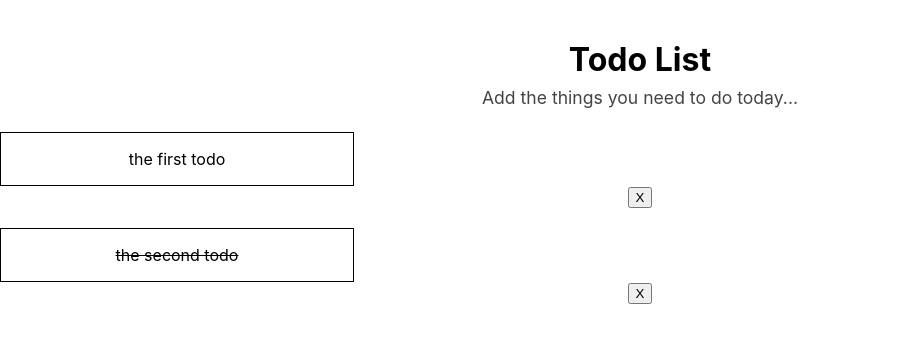
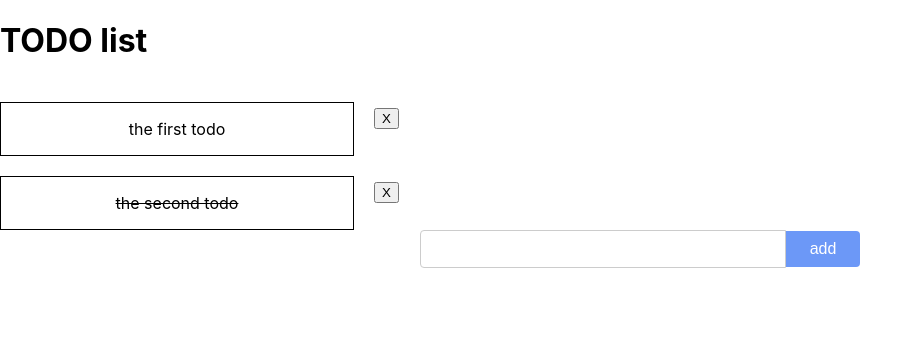
Before and after one commit to LIHA11/day10-todo, a React (Create React App) app: page / in a window 1280 px wide. Shown: the top 342 px of the page, without its empty margins (0-923 px from the left). Built offline with nearby package versions, Linux system fonts and the light colour scheme.

Commit message:
feat:add Todo Group css

```diff
--- a/src/App.js
+++ b/src/App.js
@@ -1,7 +1,7 @@
 import './App.css';
 import {useReducer} from "react";
 import {TodoGroup} from "./components/TodoGroup";
-import {TodoContext as TodoContext1} from "./contexts/TodoContext";
+import {TodoContext} from "./contexts/TodoContext";
 import {todoReducer} from "./reducers/TodoReducer";
 import {TodoList} from "./components/TodoList";
 import {TodoGenerator} from "./components/TodoGenerator";
@@ -15,13 +15,10 @@ function App() {
     const [state, dispatch] = useReducer(todoReducer, initState);
     return (
         <div>
-            <TodoContext1.Provider value={{state, dispatch}}>
-                <TodoList>
-                    <TodoGroup/>
-                    <TodoGenerator/>
-                </TodoList>
-
-            </TodoContext1.Provider>
+            <h1>TODO list</h1>
+            <TodoContext.Provider value={{state, dispatch}}>
+                <TodoList />
+            </TodoContext.Provider>
         </div>
     );
 }
--- /dev/null
+++ b/src/components/TodoGroup.css
@@ -0,0 +1,5 @@
+.todo-group {
+    display: flex;
+    align-items: center;
+    gap: 20px;
+}
--- a/src/components/TodoGroup.jsx
+++ b/src/components/TodoGroup.jsx
@@ -1,5 +1,6 @@
 import {useContext} from "react";
 import {TodoItem} from "./TodoItem";
+import './TodoGroup.css';
 
 import {TodoContext} from "../contexts/TodoContext";
 
--- a/src/components/TodoList.jsx
+++ b/src/components/TodoList.jsx
@@ -1,14 +1,17 @@
-import {TodoGroup} from './TodoGroup';
-import {useContext} from 'react';
-import {TodoContext} from '../contexts/TodoContext';
-import {TodoItem} from './TodoItem';
+import {TodoGroup} from "./TodoGroup";
+import {TodoGenerator} from "./TodoGenerator";
+import {useContext} from "react";
+import {TodoContext} from "../contexts/TodoContext";
 
 export function TodoList() {
-    return (
-        <div className="todo-list-container">
-            <h1 className="todo-list-title">Todo List</h1>
-            <div className="todo-list-subtitle">Add the things you need to do today...</div>
-            <TodoGroup />
-        </div>
-    );
+    const { state } = useContext(TodoContext)
+    return <div>
+        {state && state.length > 0 ? (
+            <TodoGroup/>
+        ): (
+            <div>Add the things you need to do today...</div>
+        )}
+
+        <TodoGenerator/>
+    </div>
 }
```
